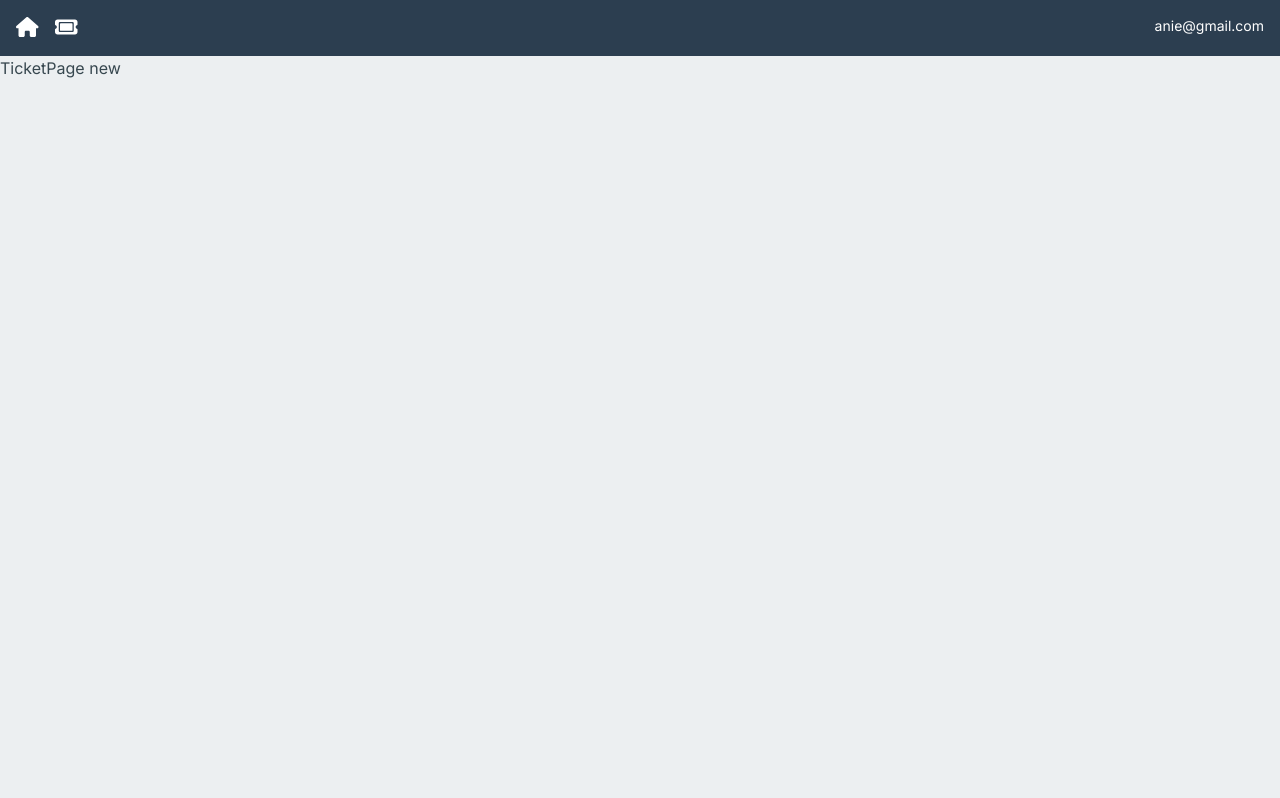
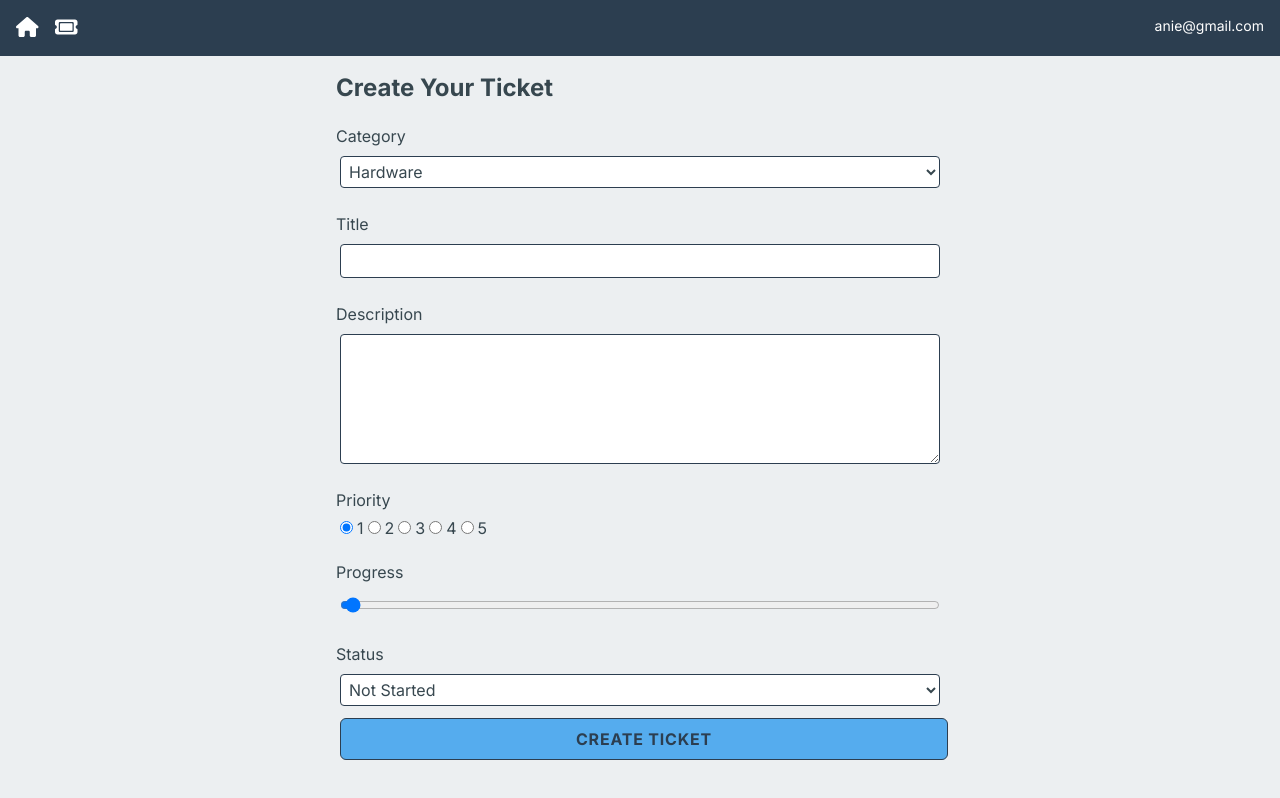
Before and after one commit to rdayupay/next-task-vault, a Next.js app: page /TicketPage/new in a window 1280 px wide. Built offline with nearby package versions, Linux system fonts and the light colour scheme.

Commit message:
Create the ticket form

```diff
--- a/src/app/(components)/TicketForm.jsx
+++ b/src/app/(components)/TicketForm.jsx
@@ -4,6 +4,8 @@
 import React, { useState } from 'react';
 
 const TicketForm = () => {
+  const router = useRouter();
+
   const startingData = {
     title: '',
     description: '',
@@ -25,10 +27,43 @@
     }));
   };
 
+  const handleSubmit = async (e) => {
+    e.preventDefault();
+
+    const res = await fetch('/api/Tickets', {
+      method: 'POST',
+      body: JSON.stringify({ formData }),
+      'content-type': 'application/json',
+    });
+
+    if (!res.ok) {
+      throw new Error('Failed to create ticket.');
+    }
+
+    router.refresh();
+    router.push('/');
+  };
+
   return (
     <div className="flex justify-center">
-      <form>
+      <form
+        className="flex flex-col gap-1 w-1/2"
+        method="post"
+        onSubmit={handleSubmit}
+      >
         <h3>Create Your Ticket</h3>
+
+        <label>Category</label>
+        <select
+          name="category"
+          value={formData.category}
+          onChange={handleChange}
+        >
+          <option value="Hardware">Hardware</option>
+          <option value="Software">Software</option>
+          <option value="Project">Project</option>
+        </select>
+
         <label>Title</label>
         <input
           id="title"
@@ -38,6 +73,89 @@
           required={true}
           value={formData.title}
         />
+
+        <label>Description</label>
+        <textarea
+          id="description"
+          name="description"
+          onChange={handleChange}
+          required={true}
+          value={formData.description}
+          rows="5"
+        />
+
+        <label>Priority</label>
+        <div>
+          <input
+            id="priority-1"
+            name="priority"
+            type="radio"
+            onChange={handleChange}
+            value={1}
+            checked={formData.priority == 1}
+          />
+          <label>1</label>
+
+          <input
+            id="priority-2"
+            name="priority"
+            type="radio"
+            onChange={handleChange}
+            value={2}
+            checked={formData.priority == 2}
+          />
+          <label>2</label>
+
+          <input
+            id="priority-3"
+            name="priority"
+            type="radio"
+            onChange={handleChange}
+            value={3}
+            checked={formData.priority == 3}
+          />
+          <label>3</label>
+
+          <input
+            id="priority-4"
+            name="priority"
+            type="radio"
+            onChange={handleChange}
+            value={4}
+            checked={formData.priority == 4}
+          />
+          <label>4</label>
+
+          <input
+            id="priority-5"
+            name="priority"
+            type="radio"
+            onChange={handleChange}
+            value={5}
+            checked={formData.priority == 5}
+          />
+          <label>5</label>
+        </div>
+
+        <label>Progress</label>
+        <input
+          type="range"
+          id="progress"
+          name="progress"
+          value={formData.progress}
+          min="0"
+          max="100"
+          onChange={handleChange}
+        />
+
+        <label>Status</label>
+        <select name="status" value={formData.status} onChange={handleChange}>
+          <option value="not started">Not Started</option>
+          <option value="started">Started</option>
+          <option value="done">Done</option>
+        </select>
+
+        <input type="submit" className="btn" value="Create Ticket" />
       </form>
     </div>
   );
--- a/src/app/TicketPage/[id]/page.jsx
+++ b/src/app/TicketPage/[id]/page.jsx
@@ -1,5 +1,7 @@
+import TicketForm from '@/app/(components)/TicketForm';
+
 const TicketPage = ({ params }) => {
-  return <div>TicketPage {params.id}</div>;
+  return <TicketForm />;
 };
 
 export default TicketPage;
--- a/src/app/api/route.js
+++ b/src/app/api/Tickets/route.js
@@ -1,4 +1,4 @@
-import Ticket from '../(models)/Ticket';
+import Ticket from '@/app/(models)/Ticket';
 import { NextResponse } from 'next/server';
 
 export async function POST(req) {
--- a/src/app/globals.css
+++ b/src/app/globals.css
@@ -22,9 +22,20 @@
   h4 {
     @apply text-xl;
   }
-
   p {
     @apply text-sm text-default-text;
+  }
+
+  form {
+    @apply rounded-xl p-4;
+  }
+  label {
+    @apply mt-4;
+  }
+  input,
+  select,
+  textarea {
+    @apply m-1 rounded border border-nav bg-card p-1;
   }
 }
 
```
